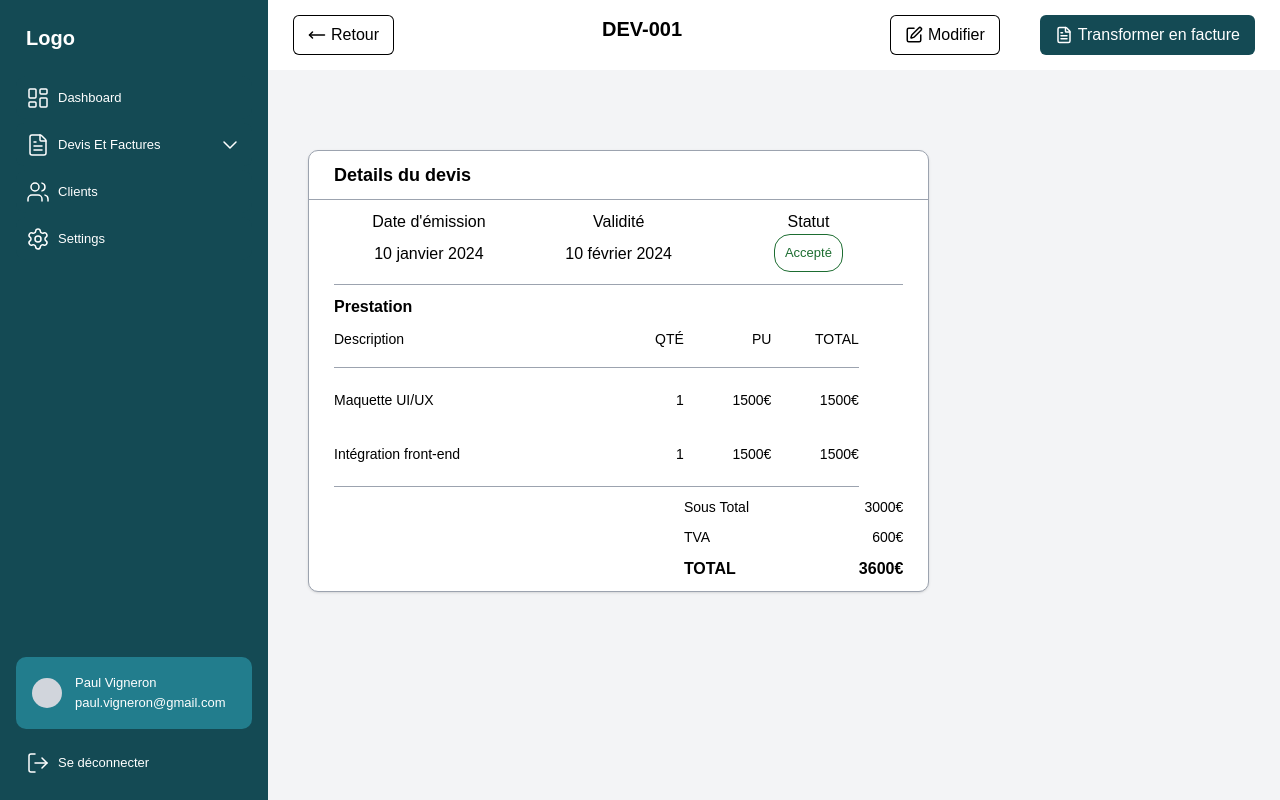
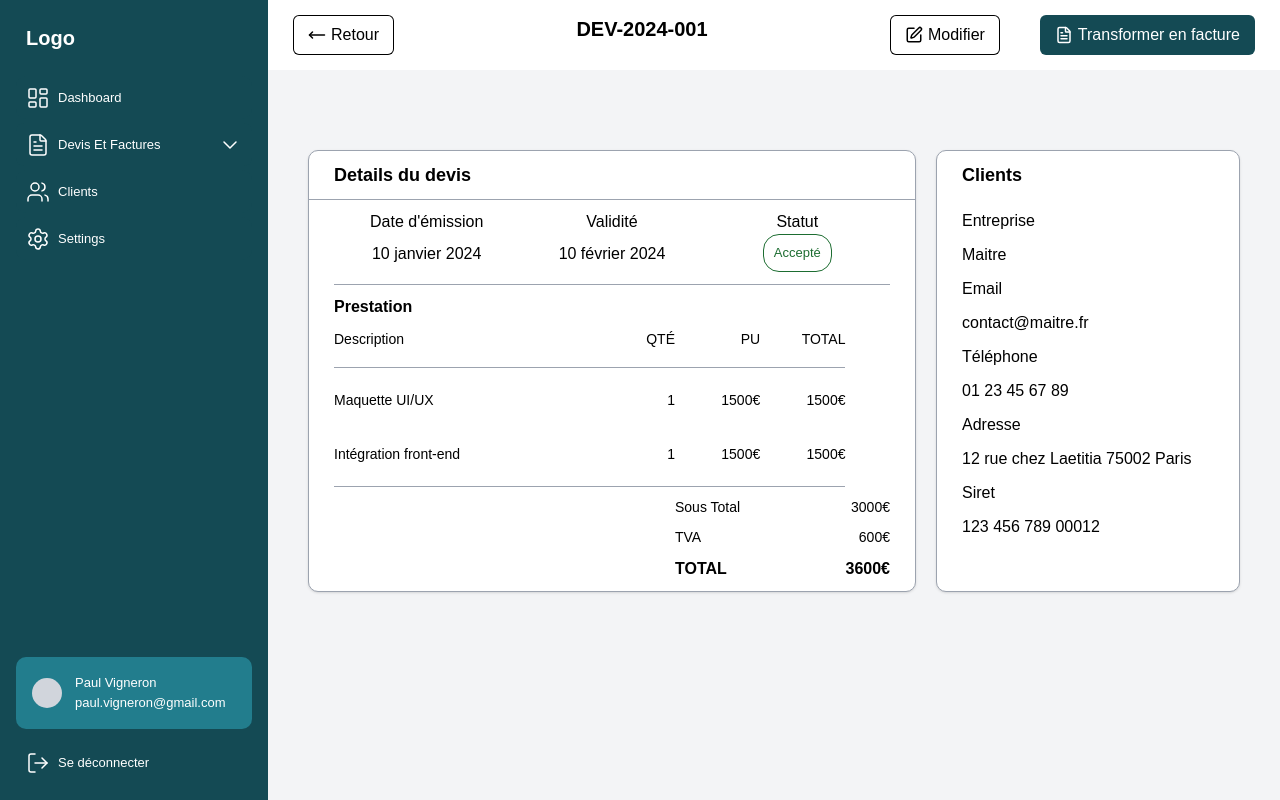
Before and after one commit to MartinChrrr/front-pfr, a React (Vite) app: page /devis/1 in a window 1280 px wide. Built offline with nearby package versions, Linux system fonts and the light colour scheme.

Commit message:
Quote Details

```diff
--- /dev/null
+++ b/src/components/Quotes/LittleClientsCard.tsx
@@ -0,0 +1,26 @@
+import type { Client } from "../../types/client";
+import Card from "../ui/Card";
+
+type LittleClientsCardProps = {
+    client: Client;
+    className: string;
+}
+
+export default function LittleClientsCard({ client, className }: LittleClientsCardProps) {
+    return (
+        <Card title="Clients" className={`${className}`} >
+            <p>Entreprise</p>
+            <p>{client.company_name}</p>
+            <p>Email</p>
+            <p>{client.email}</p>
+            <p>Téléphone</p>
+            <p>{client.phone}</p>
+            <p>Adresse</p>
+            <p>
+                {client.addresses[0].line1} {client.addresses[0].postal_code} {client.addresses[0].city}
+            </p>
+            <p>Siret</p>
+            <p>{client.siret}</p>
+        </Card>
+    )
+}
--- a/src/pages/DevisDetails.tsx
+++ b/src/pages/DevisDetails.tsx
@@ -1,19 +1,27 @@
+import { useParams } from "react-router-dom";
 import { fakeDevis } from "../.temp/MockedData";
+import LittleClientsCard from "../components/Quotes/LittleClientsCard";
 import QuotesDetailsCard from "../components/Quotes/QuotesDetailsCard";
 import DetailsLayout from "../layouts/DetailsLayout";
-import { Mail, SquarePen, FileText } from "lucide-react";
+import { SquarePen, FileText } from "lucide-react";
 
 export default function DevisDetails() {
+  const { id } = useParams();
+  const quote = fakeDevis.find((d) => d.id === Number(id));
+
+  if (!quote) return <p>Devis introuvable</p>;
+
   return (
     <DetailsLayout
       header={{
-        title: "DEV-001",
+        title: quote.number,
         buttonPrimary: { title: "Transformer en facture", icon: FileText },
         buttonSecondary: { title: "Modifier", icon: SquarePen },
       }}
     >
-      <div className="flex flex-row gap-5 py-20 px-10 w-full">
-        <QuotesDetailsCard quote={fakeDevis[0]} className="w-2/3" />
+      <div className="flex flex-row-reverse gap-5 py-20 px-10 w-full">
+        <LittleClientsCard client={quote.client} className="w-1/3"/>
+        <QuotesDetailsCard quote={quote} className="w-2/3" />
       </div>
 
     </DetailsLayout>
--- a/src/types/quote.ts
+++ b/src/types/quote.ts
@@ -1,3 +1,5 @@
+import type { Client } from './client';
+
 // --- Quote Types (Devis) ---
 
 export type QuoteStatus = 'BROUILLON' | 'ENVOYE' | 'ACCEPTE' | 'REFUSE' | 'EXPIRE';
@@ -5,7 +7,7 @@ export type QuoteStatus = 'BROUILLON' | 'ENVOYE' | 'ACCEPTE' | 'REFUSE' | 'EXPIR
 export interface Quote {
   id: number;
   user_id: number;
-  client_id: number;
+  client: Client;
   number: string;
   issue_date: string;
   validity_date: string;
```
Also changed, not shown: src/.temp/MockedData.ts.
